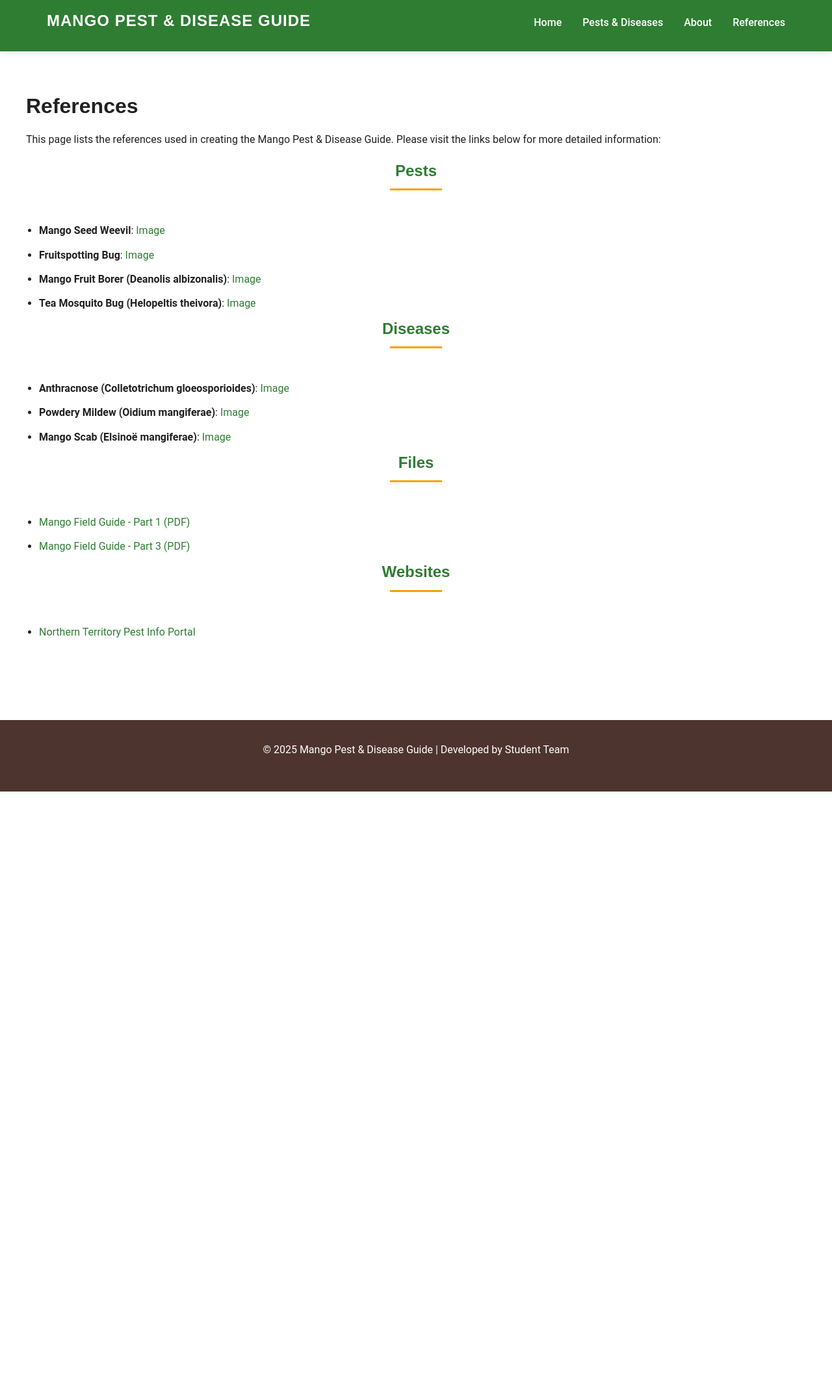
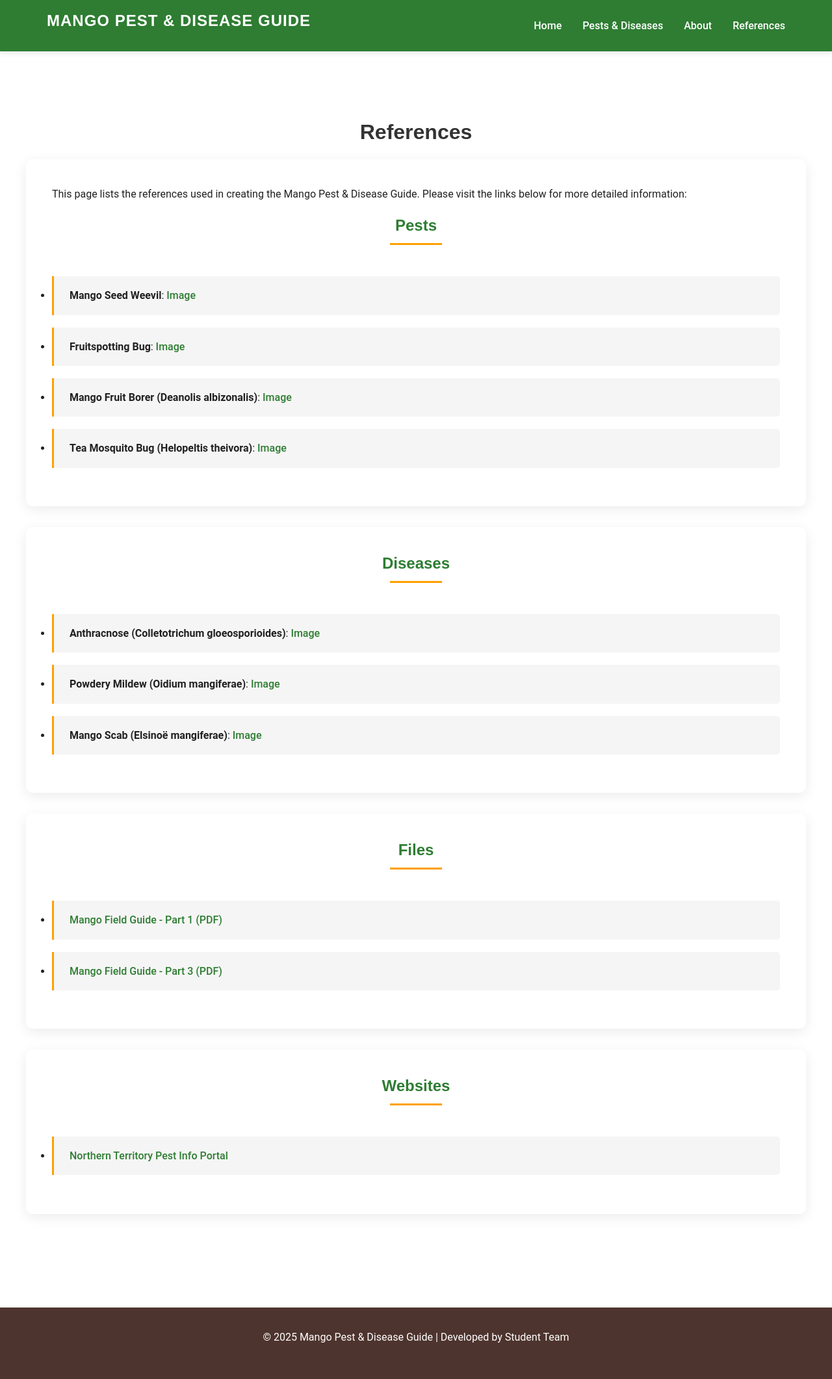
Before and after one commit to manishsinghbasnyat/hit237group9, a Django app: page /references/ in a window 1280 px wide. Shown: the whole page at 65% size. Before the commit the page ends 1218 px from the top, so only its background shows below. Run offline with Django 5.2, Linux system fonts and the light colour scheme.

Commit message:
Polished the css for references

```diff
--- a/proj_mango/app_mango/static/app_mango/css/style.css
+++ b/proj_mango/app_mango/static/app_mango/css/style.css
@@ -502,6 +502,15 @@ nav {
     padding: 4rem 0;
 }
 
+h1.references {
+    text-align: center;
+    margin-top: 40px;
+    margin-bottom: 20px;
+    font-size: 2em;
+    font-weight: bold;
+    color: #333;
+}
+
 .references-page h2 {
     color: var(--primary-green);
     margin-bottom: 3rem;
@@ -538,7 +547,7 @@ nav {
 }
 
 .reference-list {
-    list-style-type: none;
+    list-style-type: disc;
 }
 
 .reference-list li {
--- a/proj_mango/app_mango/templates/app_mango/references.html
+++ b/proj_mango/app_mango/templates/app_mango/references.html
@@ -6,23 +6,6 @@
     <meta name="viewport" content="width=device-width, initial-scale=1.0">
     <title>References - Mango Pest & Disease Guide</title>
     <link rel="stylesheet" href="{% static 'app_mango/css/style.css' %}">
-    <style>
-        body {
-            display: flex;
-            flex-direction: column;
-            min-height: 100vh;
-        }
-        main {
-            flex-grow: 1;
-        }
-        ul {
-            list-style-type: disc;
-            padding-left: 20px;
-        }
-        li {
-            margin-bottom: 10px;
-        }
-    </style>
 </head>
 <body>
     <header>
@@ -40,12 +23,14 @@
     </header>
 
     <main class="container references-page">
-        <h1>References</h1>
+        <h1 class="references">References</h1>
 
+
+        <section class="reference-section">
             <p>This page lists the references used in creating the Mango Pest & Disease Guide. Please visit the links below for more detailed information:</p>
 
             <h2>Pests</h2>
-        <ul>
+            <ul class="reference-list">
                 <li><strong>Mango Seed Weevil</strong>:
                     <a href="https://plantwiseplusknowledgebank.org/cms/10.1079/pwkb.species.16434/asset/d5a55f70-af05-47fe-81ff-6f7076a425f6/assets/graphic/stern_ma.jpg" target="_blank">Image</a>
                 </li>
@@ -59,9 +44,11 @@
                     <a href="https://thumbs.dreamstime.com/z/helopeltis-theivora-waterhouse-pest-tea-emerging-as-commonly-occurring-major-pest-guava-recent-times-tea-mosquito-212252415.jpg" target="_blank">Image</a>
                 </li>
             </ul>
+        </section>
 
+        <section class="reference-section">
             <h2>Diseases</h2>
-        <ul>
+            <ul class="reference-list">
                 <li><strong>Anthracnose (Colletotrichum gloeosporioides)</strong>:
                     <a href="https://www.bing.com/images/search?view=detailV2&ccid=%2BQVdFoAE&id=033C6AE673255CFC9B02B31FC605E2BA9C2CCCCA&thid=OIP.-QVdFoAEYEnV9R0sW1_toAHaEv&mediaurl=https%3A%2F%2Fth.bing.com%2Fth%2Fid%2FR.f9055d1680046049d5f51d2c5b5feda0%3Frik%3DyswsnLriBcYfsw%26riu%3Dhttp%253a%252f%252fwww.spchcmc.vn%252fCMS%252fDoctors%252fDoImage%252fBENHTHANTHUHAICAY.jpg%26ehk%3DjNzbhhycua5TZy%252f6Epa8%252fZpwQJk3JpXCiiglMnyNhrs%253d%26risl%3D%26pid%3DImgRaw%26r%3D0" target="_blank">Image</a>
                 </li>
@@ -72,17 +59,22 @@
                     <a href="https://pestsdiseases.com/wp-content/uploads/Mango-Scab-Disease-Management-1.jpg" target="_blank">Image</a>
                 </li>
             </ul>
+        </section>
 
+        <section class="reference-section">
             <h2>Files</h2>
-        <ul>
+            <ul class="reference-list">
                 <li><a href="https://daf.nt.gov.au/__data/assets/pdf_file/0007/1380742/mango-field-guide-part-1.pdf" target="_blank">Mango Field Guide - Part 1 (PDF)</a></li>
                 <li><a href="https://daf.nt.gov.au/__data/assets/pdf_file/0010/1380745/mango-field-guide-part-3.pdf" target="_blank">Mango Field Guide - Part 3 (PDF)</a></li>
             </ul>
+        </section>
 
+        <section class="reference-section">
             <h2>Websites</h2>
-        <ul>
+            <ul class="reference-list">
                 <li><a href="https://pestinfo.nt.gov.au/" target="_blank">Northern Territory Pest Info Portal</a></li>
             </ul>
+        </section>
 
     </main>
 
```
Lines whose indentation alone changed are shown as unchanged.
